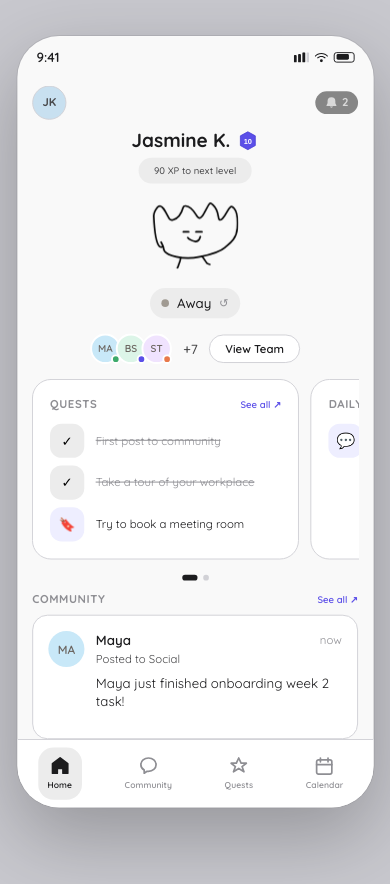
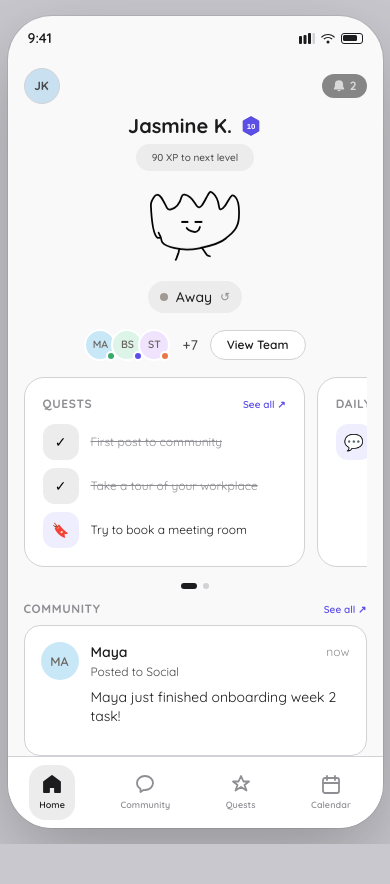
Before and after one commit to sjaine/sona, a Next.js app: page / in a window 390 px wide. After the commit the page ends 844 px from the top, so only its background shows below. Built offline with nearby package versions, Linux system fonts and the light colour scheme.

Commit message:
Fix: size of the phoneshell

```diff
--- a/src/app/layout.tsx
+++ b/src/app/layout.tsx
@@ -9,7 +9,7 @@ export const metadata: Metadata = {
 export default function RootLayout({ children }: { children: React.ReactNode }) {
   return (
     <html lang="en">
-      <body className="min-h-screen flex items-center justify-center p-5 overflow-hidden">
+      <body className="min-h-screen flex items-center justify-center overflow-hidden">
         {children}
       </body>
     </html>
--- a/src/components/PhoneShell.tsx
+++ b/src/components/PhoneShell.tsx
@@ -87,7 +87,6 @@ export default function PhoneShell() {
       style={{
         width: 375,
         height: 812,
-        transform: "scale(0.95)",
         transformOrigin: "top center",
         background: "var(--bg)",
         borderRadius: 44,
```
